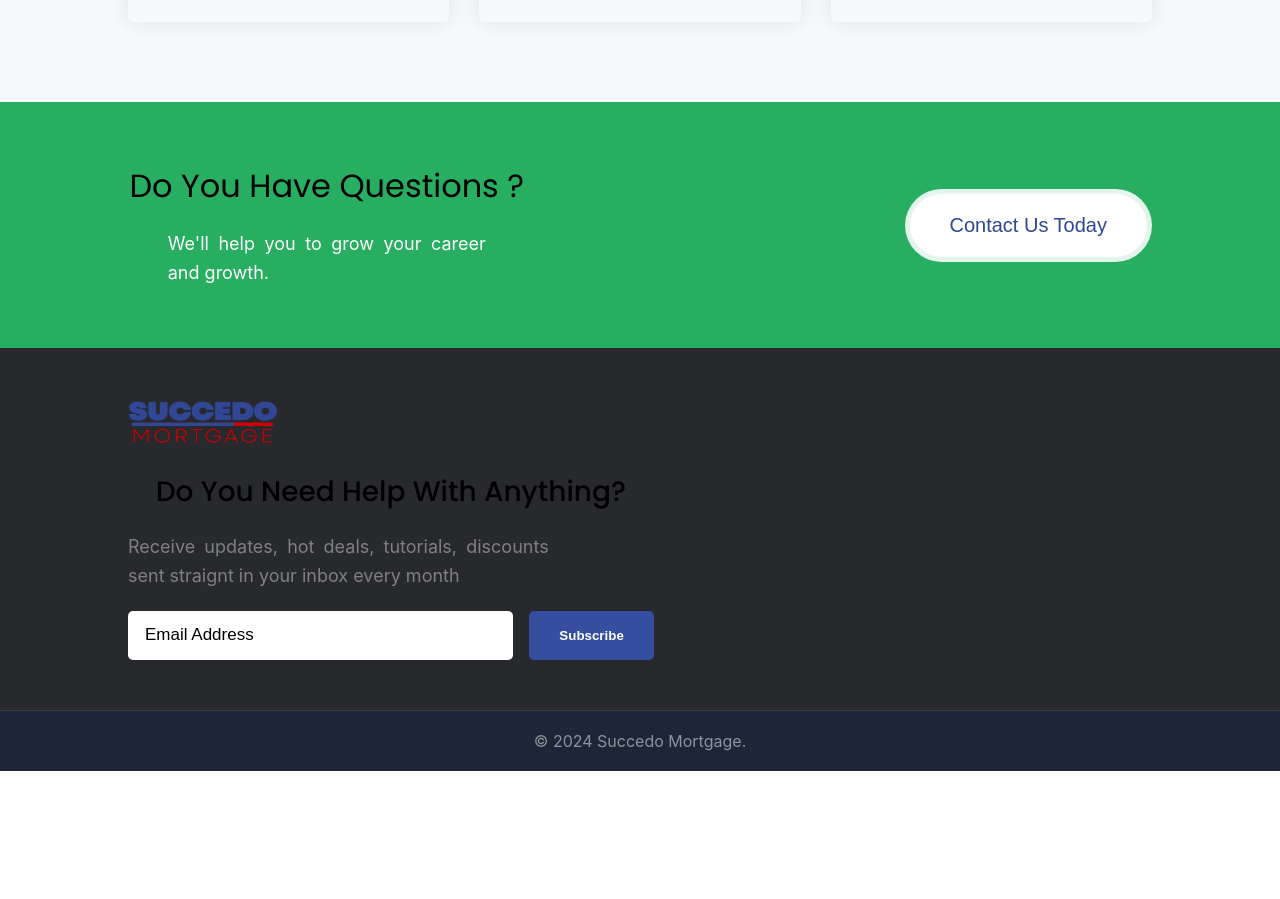
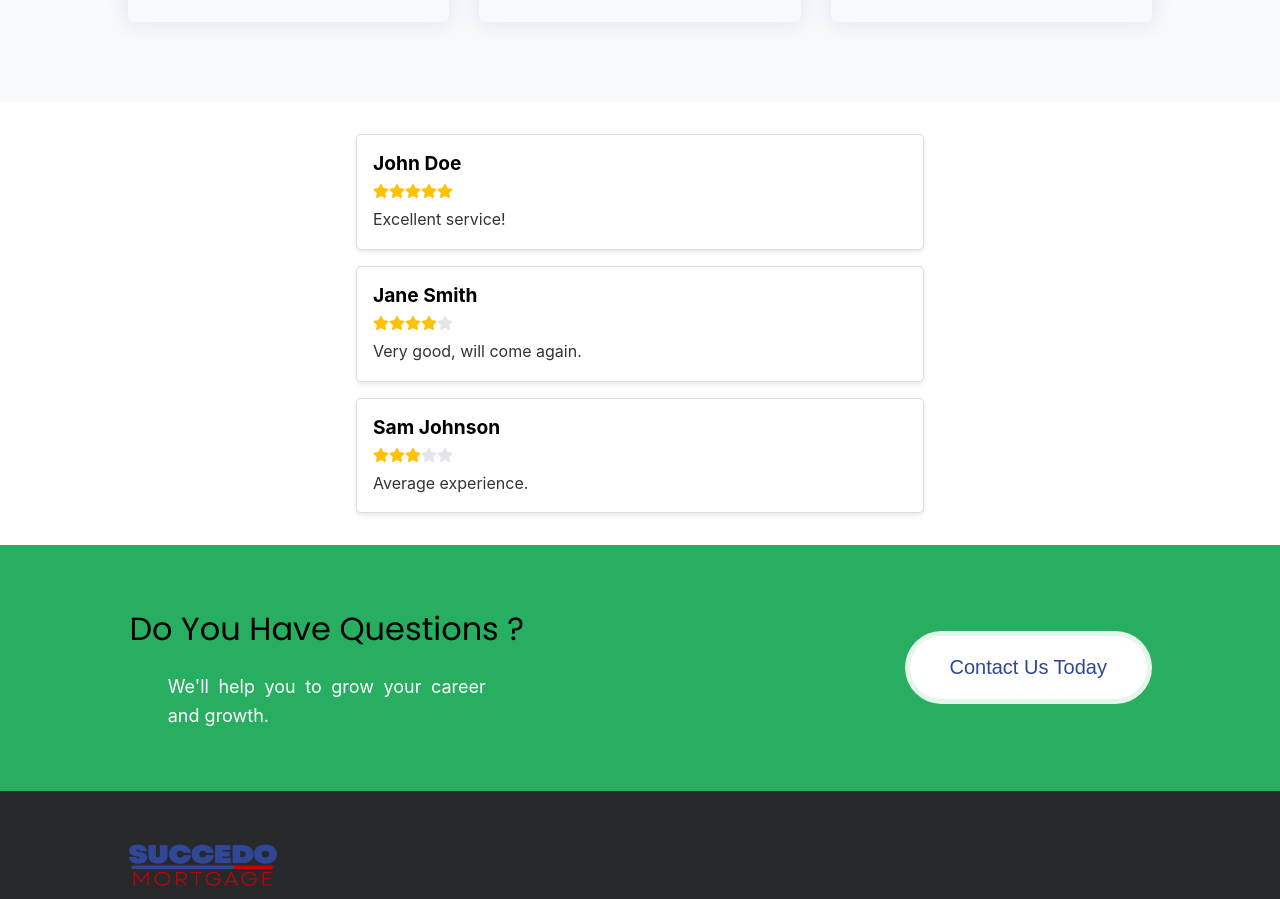
Before and after one commit to SamAtStrideRE/Succedo-mortgage, a React (Create React App) app: page / in a window 1280 px wide. Shown: the part 1676-2575 px from the top of the page. Before the commit the page ends 2447 px from the top, so only its background shows below. Built offline with nearby package versions, Linux system fonts and the light colour scheme.

Commit message:
review card

```diff
--- a/package.json
+++ b/package.json
@@ -13,7 +13,7 @@
     "react": "^18.1.0",
     "react-chartjs-2": "^5.2.0",
     "react-dom": "^18.1.0",
-    "react-icons": "^5.1.0",
+    "react-icons": "^5.2.1",
     "react-router-dom": "^5.3.3",
     "react-scripts": "^5.0.1",
     "react-slick": "^0.29.0",
--- a/src/components/home/Home.jsx
+++ b/src/components/home/Home.jsx
@@ -2,7 +2,7 @@ import React from "react"
 // import Header from "../common/header/Header.jsx"
 import Featured from "./featured/Featured"
 import Hero from "./hero/Hero"
-
+import ReviewList from "../reviewCard/ReviewList"
 // import Price from "./price/Price"
 // import Team from "./team/Team"
 
@@ -12,6 +12,7 @@ const Home = () => {
       {/* <Header/> */}
       <Hero />
       <Featured />
+      <ReviewList/>
       {/* <Awards /> */}
       {/* <Team /> */}
       {/* <Price /> */}
--- /dev/null
+++ b/src/components/reviewCard/ReviewCard.css
@@ -0,0 +1,26 @@
+.review-card {
+    border: 1px solid #ddd;
+    border-radius: 5px;
+    padding: 16px;
+    margin: 16px 0;
+    background-color: #fff;
+    box-shadow: 0 2px 5px rgba(0, 0, 0, 0.1);
+  }
+
+  .review-card-name {
+    margin: 0;
+    font-size: 1.2em;
+    font-weight: bold;
+  }
+
+  .review-card-rating {
+    display: flex;
+    align-items: center;
+    margin: 8px 0;
+  }
+
+  .review-card-comment {
+    margin: 0;
+    font-size: 1em;
+    color: #333;
+  }
--- /dev/null
+++ b/src/components/reviewCard/ReviewCard.jsx
@@ -0,0 +1,25 @@
+import React from 'react';
+import { FaStar } from 'react-icons/fa';
+import './ReviewCard.css'; // Create and import a CSS file for styling
+
+const ReviewCard = ({ name, rating, comment }) => {
+  const renderStars = (rating) => {
+    const stars = [];
+    for (let i = 0; i < 5; i++) {
+      stars.push(
+        <FaStar key={i} color={i < rating ? "#ffc107" : "#e4e5e9"} />
+      );
+    }
+    return stars;
+  };
+
+  return (
+    <div className="review-card">
+      <h3 className="review-card-name">{name}</h3>
+      <div className="review-card-rating">{renderStars(rating)}</div>
+      <p className="review-card-comment">{comment}</p>
+    </div>
+  );
+};
+
+export default ReviewCard;
--- /dev/null
+++ b/src/components/reviewCard/ReviewList.css
@@ -0,0 +1,5 @@
+.review-list {
+    max-width: 600px;
+    margin: 0 auto;
+    padding: 16px;
+  }
--- /dev/null
+++ b/src/components/reviewCard/ReviewList.jsx
@@ -0,0 +1,26 @@
+import React, { useState } from 'react';
+import ReviewCard from './ReviewCard';
+import './ReviewList.css'; // Create and import a CSS file for styling
+
+const ReviewList = () => {
+  const [reviews] = useState([
+    { name: 'John Doe', rating: 5, comment: 'Excellent service!' },
+    { name: 'Jane Smith', rating: 4, comment: 'Very good, will come again.' },
+    { name: 'Sam Johnson', rating: 3, comment: 'Average experience.' },
+  ]);
+
+  return (
+    <div className="review-list">
+      {reviews.map((review, index) => (
+        <ReviewCard
+          key={index}
+          name={review.name}
+          rating={review.rating}
+          comment={review.comment}
+        />
+      ))}
+    </div>
+  );
+};
+
+export default ReviewList;
```
Also changed, not shown: 1 other file (tests, documents, lock files or other folders).
